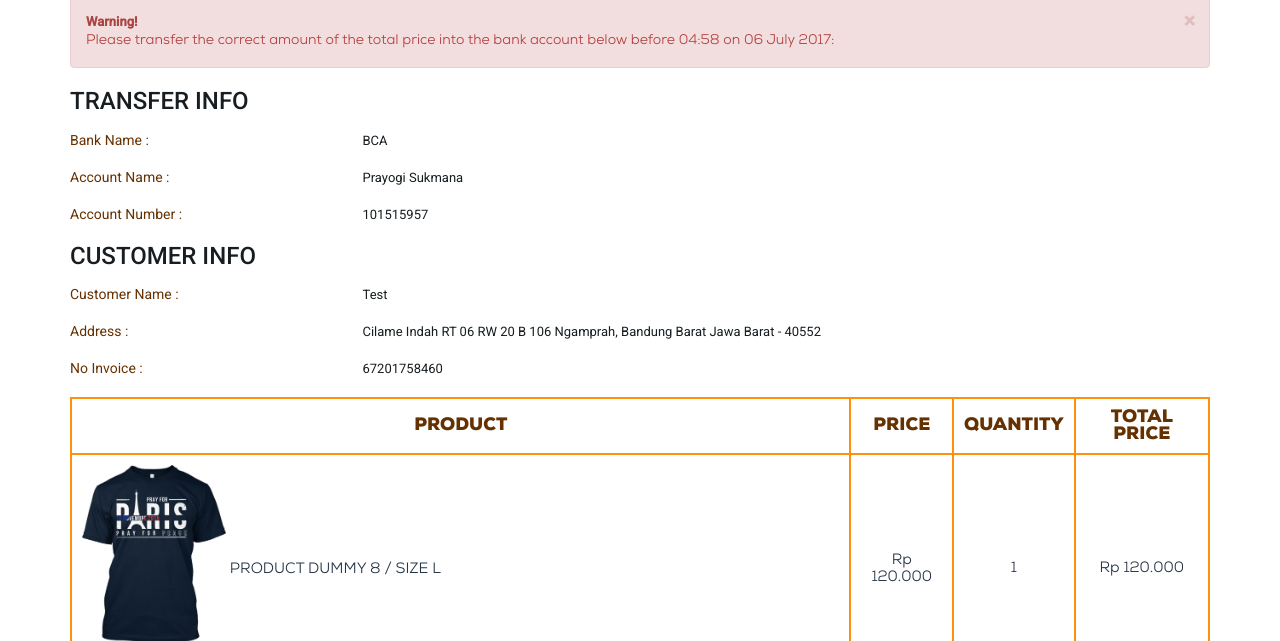
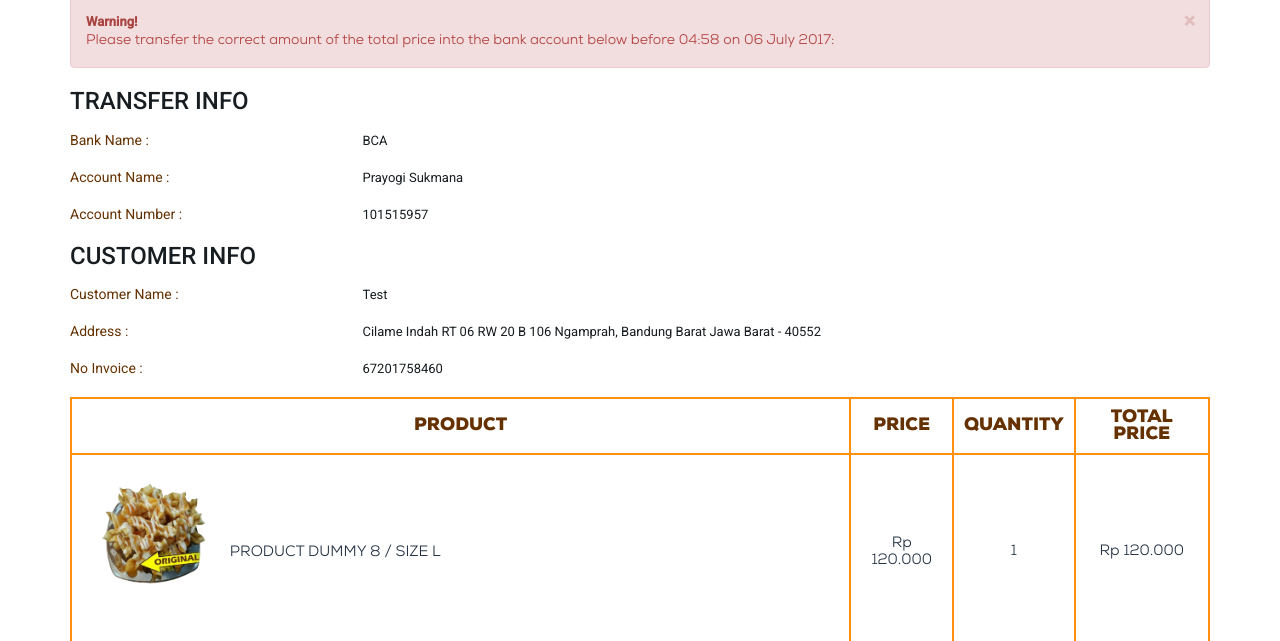
Before and after one commit to Herlanggaws/jokulinTemplate, a plain HTML site: page transfer.html in a window 1280 px wide. Shown: the part 159-800 px from the top of the page. Drawn offline with Linux system fonts and the light colour scheme.

Commit message:
bismillah

```diff
--- a/transfer.html
+++ b/transfer.html
@@ -190,7 +190,7 @@
 			<tbody>
                <tr>
                   <td valign="middle" class="shopping__product flex-align-center">
-                  	<img src="images/product/tre-shirt-1.png" style="width:19%;">
+                  	<img src="images/slider/original.png" style="width:19%;">
                     	<span class="shopping__cart__name">
                         	product dummy 8  / size L
                        	</span>
```
